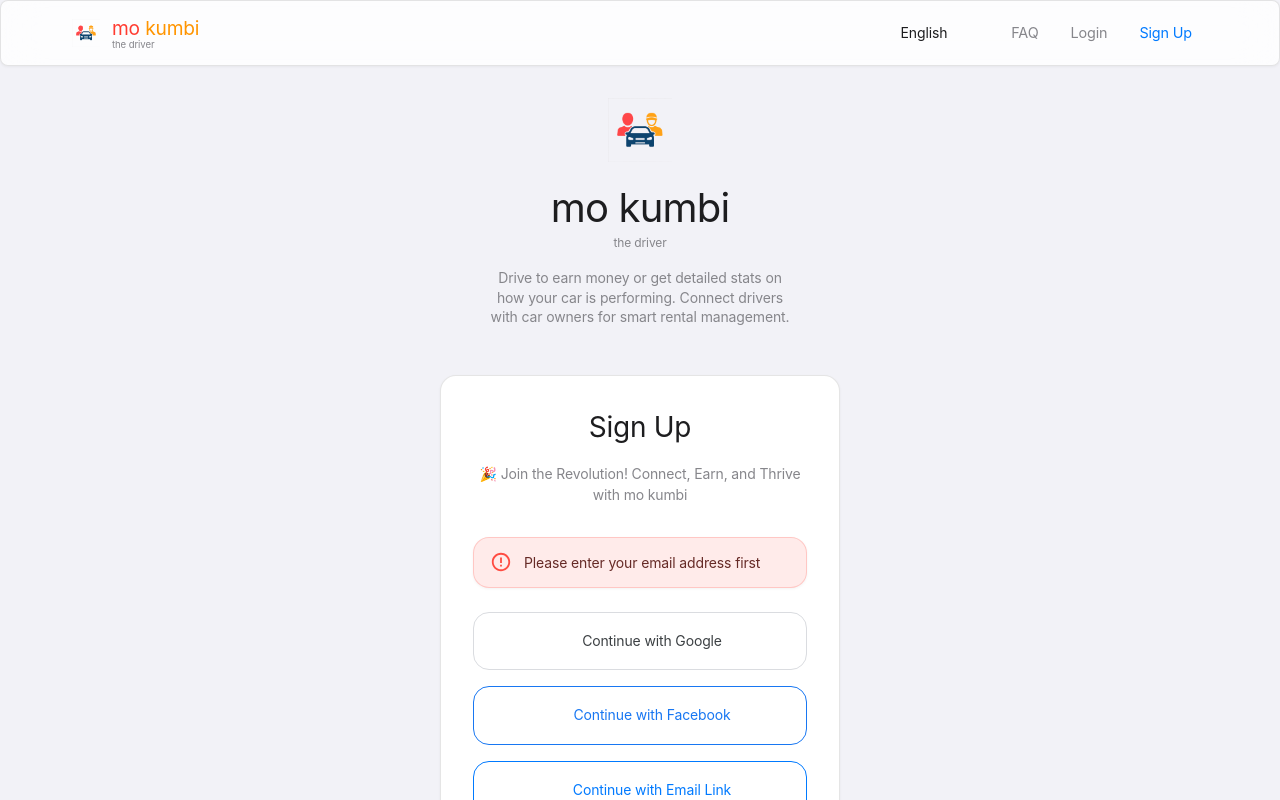
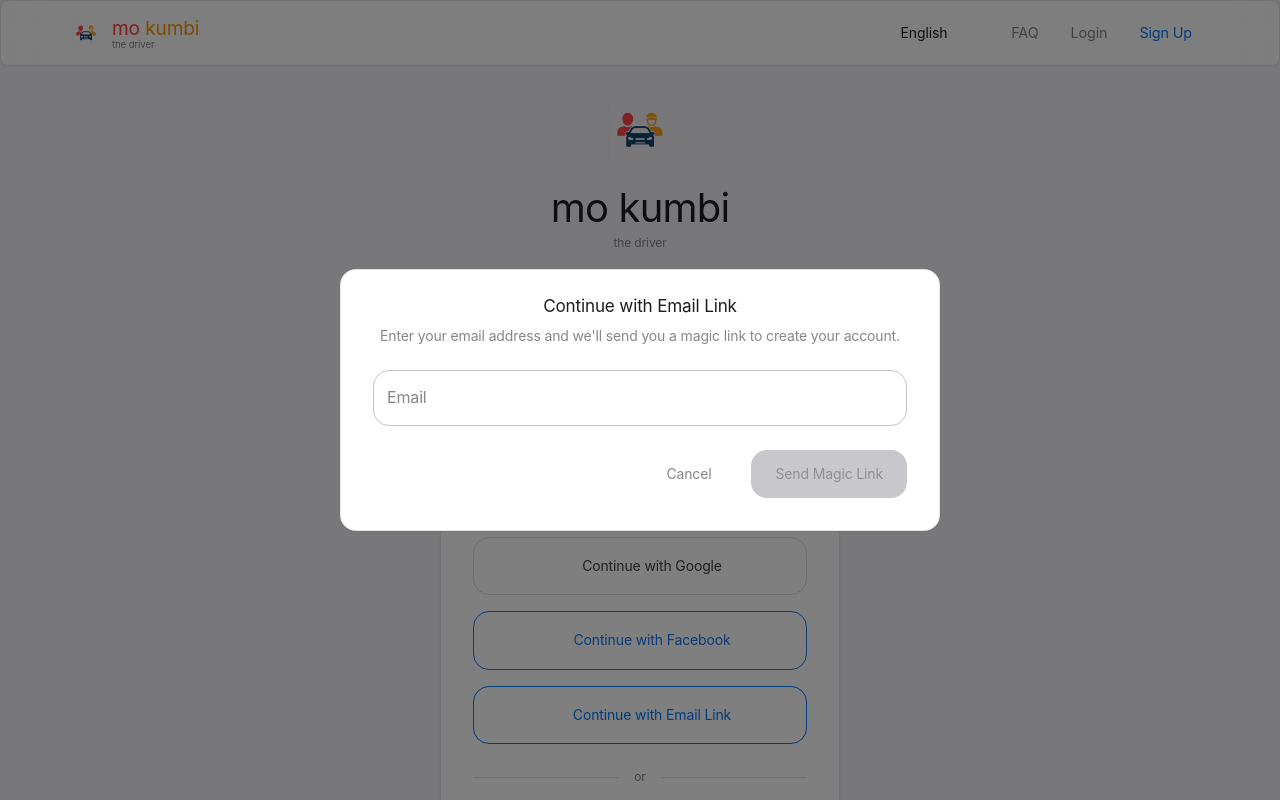
Before and after one commit to besongsamuel/rentals, a React (Create React App) app: page /signup in a window 1280 px wide. Both pictures are taken after a click on the button "Continue with Email Link". Shown: the top 800 px of the page. Built offline with nearby package versions, Linux system fonts and the light colour scheme; some icons are missing.

Commit message:
login with link

```diff
--- a/src/pages/LoginForm.tsx
+++ b/src/pages/LoginForm.tsx
@@ -6,6 +6,10 @@ import {
   Box,
   Button,
   Container,
+  Dialog,
+  DialogActions,
+  DialogContent,
+  DialogTitle,
   Divider,
   Paper,
   TextField,
@@ -27,6 +31,8 @@ const LoginForm: React.FC = () => {
   const [facebookLoading, setFacebookLoading] = useState(false);
   const [otpLoading, setOtpLoading] = useState(false);
   const [otpMessage, setOtpMessage] = useState("");
+  const [otpDialogOpen, setOtpDialogOpen] = useState(false);
+  const [otpEmail, setOtpEmail] = useState("");
   const {
     signIn,
     resetPassword,
@@ -98,9 +104,19 @@ const LoginForm: React.FC = () => {
     // Note: If successful, user will be redirected to dashboard
   };
 
-  const handleOtpSignIn = async () => {
-    if (!email.trim()) {
-      setError("Please enter your email address first");
+  const handleOtpSignIn = () => {
+    setOtpDialogOpen(true);
+    setOtpEmail(email); // Pre-fill with existing email if available
+  };
+
+  const handleOtpDialogClose = () => {
+    setOtpDialogOpen(false);
+    setOtpEmail("");
+  };
+
+  const handleOtpSubmit = async () => {
+    if (!otpEmail.trim()) {
+      setError("Please enter your email address");
       return;
     }
 
@@ -108,12 +124,13 @@ const LoginForm: React.FC = () => {
     setError("");
     setOtpMessage("");
 
-    const { error } = await signInWithOtp(email);
+    const { error } = await signInWithOtp(otpEmail);
 
     if (error) {
       setError(t("auth.otpError"));
     } else {
       setOtpMessage(t("auth.otpSent"));
+      setOtpDialogOpen(false);
     }
 
     setOtpLoading(false);
@@ -546,6 +563,101 @@ const LoginForm: React.FC = () => {
           </Box>
         </Paper>
       </Container>
+
+      {/* OTP Email Dialog */}
+      <Dialog
+        open={otpDialogOpen}
+        onClose={handleOtpDialogClose}
+        maxWidth="sm"
+        fullWidth
+        PaperProps={{
+          sx: {
+            borderRadius: 2,
+            p: 1,
+          },
+        }}
+      >
+        <DialogTitle
+          sx={{
+            textAlign: "center",
+            fontSize: "1.25rem",
+            fontWeight: 400,
+            color: "#1d1d1f",
+            pb: 1,
+          }}
+        >
+          {t("auth.continueWithOtp")}
+        </DialogTitle>
+        <DialogContent sx={{ px: 3, py: 2 }}>
+          <Typography
+            variant="body2"
+            sx={{
+              color: "#86868b",
+              fontSize: "0.875rem",
+              textAlign: "center",
+              mb: 3,
+              lineHeight: 1.4,
+            }}
+          >
+            Enter your email address and we'll send you a magic link to sign in.
+          </Typography>
+          <TextField
+            autoFocus
+            fullWidth
+            label={t("auth.email")}
+            type="email"
+            value={otpEmail}
+            onChange={(e) => setOtpEmail(e.target.value)}
+            sx={{
+              "& .MuiOutlinedInput-root": {
+                borderRadius: 2,
+                "&:hover .MuiOutlinedInput-notchedOutline": {
+                  borderColor: "rgba(0, 122, 255, 0.5)",
+                },
+              },
+            }}
+          />
+        </DialogContent>
+        <DialogActions sx={{ px: 3, pb: 3, gap: 1 }}>
+          <Button
+            onClick={handleOtpDialogClose}
+            disabled={otpLoading}
+            sx={{
+              textTransform: "none",
+              color: "#86868b",
+              fontWeight: 400,
+              fontSize: "0.875rem",
+              "&:hover": {
+                backgroundColor: "rgba(0, 0, 0, 0.04)",
+              },
+            }}
+          >
+            Cancel
+          </Button>
+          <Button
+            onClick={handleOtpSubmit}
+            disabled={otpLoading || !otpEmail.trim()}
+            variant="contained"
+            sx={{
+              textTransform: "none",
+              backgroundColor: "#007AFF",
+              fontWeight: 400,
+              fontSize: "0.875rem",
+              borderRadius: 2,
+              px: 3,
+              "&:hover": {
+                backgroundColor: "#0056CC",
+              },
+              "&:disabled": {
+                backgroundColor: "#C7C7CC",
+                color: "#8E8E93",
+              },
+            }}
+          >
+            {otpLoading ? t("common.loading") : "Send Magic Link"}
+          </Button>
+        </DialogActions>
+      </Dialog>
     </Box>
   );
 };
--- a/src/pages/SignUpForm.tsx
+++ b/src/pages/SignUpForm.tsx
@@ -6,6 +6,10 @@ import {
   Box,
   Button,
   Container,
+  Dialog,
+  DialogActions,
+  DialogContent,
+  DialogTitle,
   Divider,
   Paper,
   TextField,
@@ -27,6 +31,8 @@ const SignUpForm: React.FC = () => {
   const [facebookLoading, setFacebookLoading] = useState(false);
   const [otpLoading, setOtpLoading] = useState(false);
   const [otpMessage, setOtpMessage] = useState("");
+  const [otpDialogOpen, setOtpDialogOpen] = useState(false);
+  const [otpEmail, setOtpEmail] = useState("");
   const { signUp, signInWithGoogle, signInWithFacebook, signUpWithOtp } =
     useUserContext();
   const { t } = useTranslation();
@@ -88,9 +94,19 @@ const SignUpForm: React.FC = () => {
     // Note: If successful, user will be redirected to dashboard
   };
 
-  const handleOtpSignUp = async () => {
-    if (!email.trim()) {
-      setError("Please enter your email address first");
+  const handleOtpSignUp = () => {
+    setOtpDialogOpen(true);
+    setOtpEmail(email); // Pre-fill with existing email if available
+  };
+
+  const handleOtpDialogClose = () => {
+    setOtpDialogOpen(false);
+    setOtpEmail("");
+  };
+
+  const handleOtpSubmit = async () => {
+    if (!otpEmail.trim()) {
+      setError("Please enter your email address");
       return;
     }
 
@@ -98,12 +114,13 @@ const SignUpForm: React.FC = () => {
     setError("");
     setOtpMessage("");
 
-    const { error } = await signUpWithOtp(email);
+    const { error } = await signUpWithOtp(otpEmail);
 
     if (error) {
       setError(t("auth.otpError"));
     } else {
       setOtpMessage(t("auth.otpSent"));
+      setOtpDialogOpen(false);
     }
 
     setOtpLoading(false);
@@ -513,6 +530,102 @@ const SignUpForm: React.FC = () => {
           </Box>
         </Paper>
       </Container>
+
+      {/* OTP Email Dialog */}
+      <Dialog
+        open={otpDialogOpen}
+        onClose={handleOtpDialogClose}
+        maxWidth="sm"
+        fullWidth
+        PaperProps={{
+          sx: {
+            borderRadius: 2,
+            p: 1,
+          },
+        }}
+      >
+        <DialogTitle
+          sx={{
+            textAlign: "center",
+            fontSize: "1.25rem",
+            fontWeight: 400,
+            color: "#1d1d1f",
+            pb: 1,
+          }}
+        >
+          {t("auth.continueWithOtp")}
+        </DialogTitle>
+        <DialogContent sx={{ px: 3, py: 2 }}>
+          <Typography
+            variant="body2"
+            sx={{
+              color: "#86868b",
+              fontSize: "0.875rem",
+              textAlign: "center",
+              mb: 3,
+              lineHeight: 1.4,
+            }}
+          >
+            Enter your email address and we'll send you a magic link to create
+            your account.
+          </Typography>
+          <TextField
+            autoFocus
+            fullWidth
+            label={t("auth.email")}
+            type="email"
+            value={otpEmail}
+            onChange={(e) => setOtpEmail(e.target.value)}
+            sx={{
+              "& .MuiOutlinedInput-root": {
+                borderRadius: 2,
+                "&:hover .MuiOutlinedInput-notchedOutline": {
+                  borderColor: "rgba(0, 122, 255, 0.5)",
+                },
+              },
+            }}
+          />
+        </DialogContent>
+        <DialogActions sx={{ px: 3, pb: 3, gap: 1 }}>
+          <Button
+            onClick={handleOtpDialogClose}
+            disabled={otpLoading}
+            sx={{
+              textTransform: "none",
+              color: "#86868b",
+              fontWeight: 400,
+              fontSize: "0.875rem",
+              "&:hover": {
+                backgroundColor: "rgba(0, 0, 0, 0.04)",
+              },
+            }}
+          >
+            Cancel
+          </Button>
+          <Button
+            onClick={handleOtpSubmit}
+            disabled={otpLoading || !otpEmail.trim()}
+            variant="contained"
+            sx={{
+              textTransform: "none",
+              backgroundColor: "#007AFF",
+              fontWeight: 400,
+              fontSize: "0.875rem",
+              borderRadius: 2,
+              px: 3,
+              "&:hover": {
+                backgroundColor: "#0056CC",
+              },
+              "&:disabled": {
+                backgroundColor: "#C7C7CC",
+                color: "#8E8E93",
+              },
+            }}
+          >
+            {otpLoading ? t("common.loading") : "Send Magic Link"}
+          </Button>
+        </DialogActions>
+      </Dialog>
     </Box>
   );
 };
```
